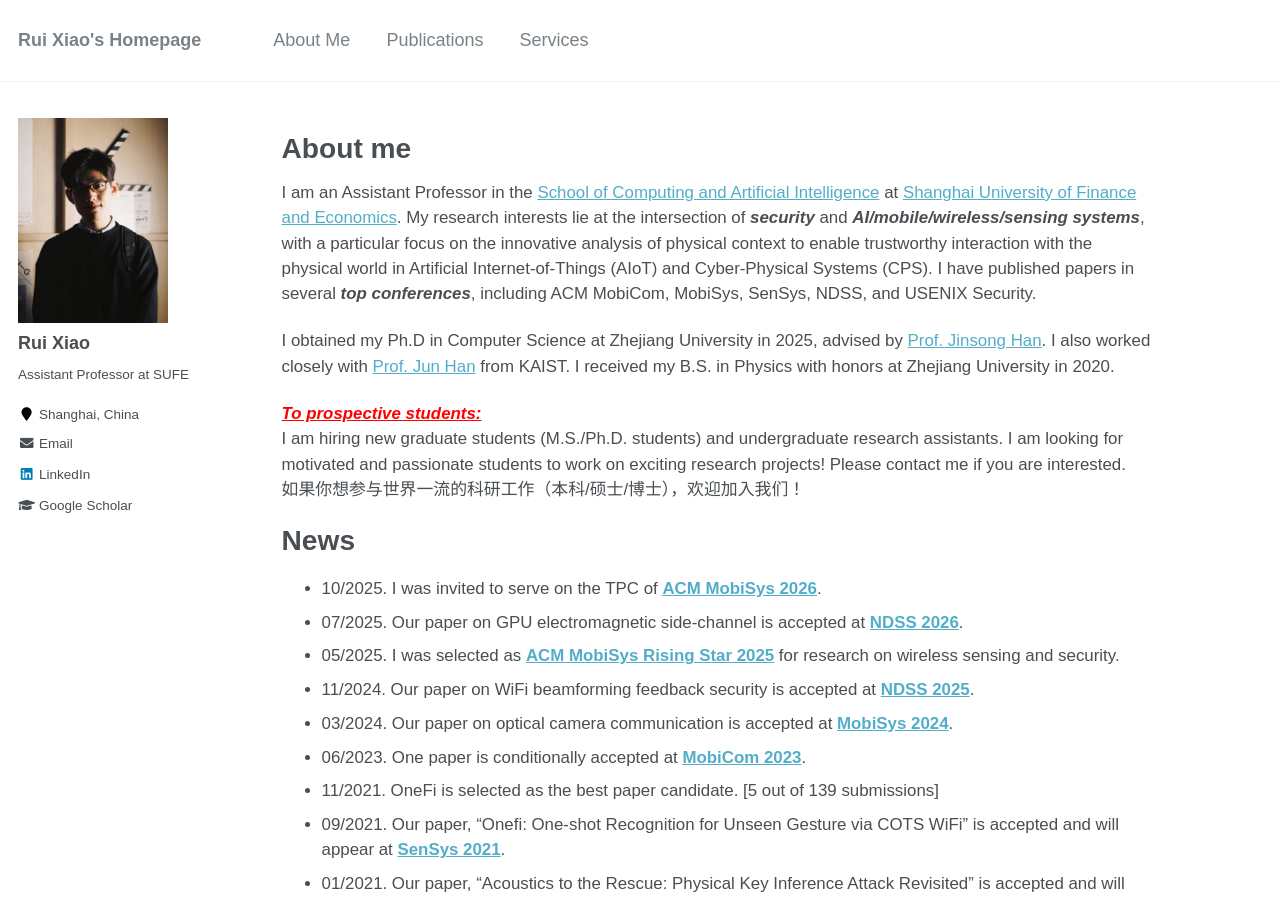
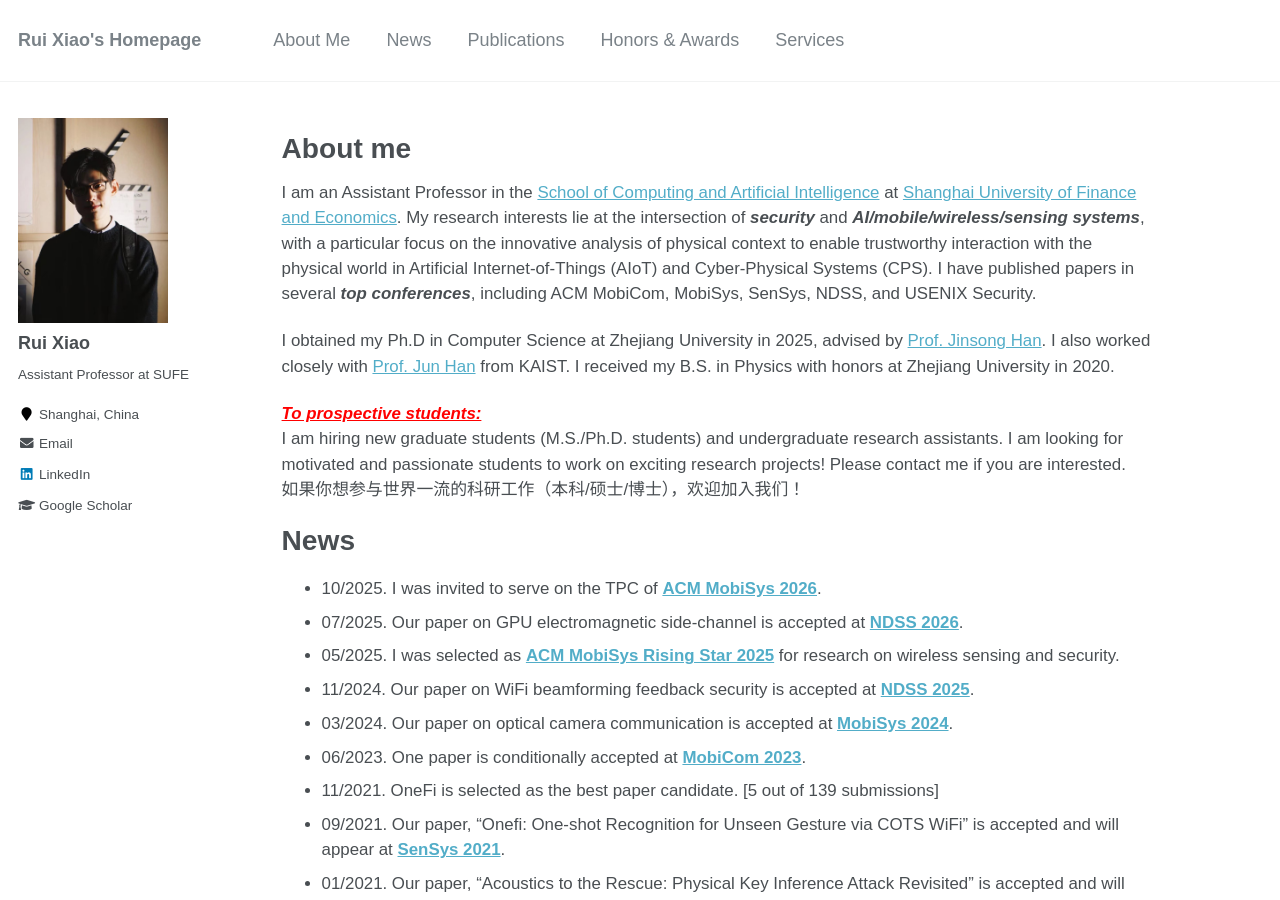
Before and after one commit to ruixiao24/ruixiao24.github.io, a Jekyll site: the page built from _pages/about.md, in a window 1280 px wide and 900 px high. Built offline with Jekyll 4.4.1, drawn with Linux system fonts in a browser that asks for light colours.

Commit message:
Update navigation links in navigation.yml

```diff
--- a/_data/navigation.yml
+++ b/_data/navigation.yml
@@ -2,8 +2,12 @@
 main:
   - title: "About Me"
     url: /#about-me
+  - title: "News"
+    url: /#news
   - title: "Publications"
-    url: /#publication
+    url: /#publications
+  - title: "Honors & Awards"
+    url: /#honors-and-awards
   - title: "Services"
     url: /#professional-services
 
```
